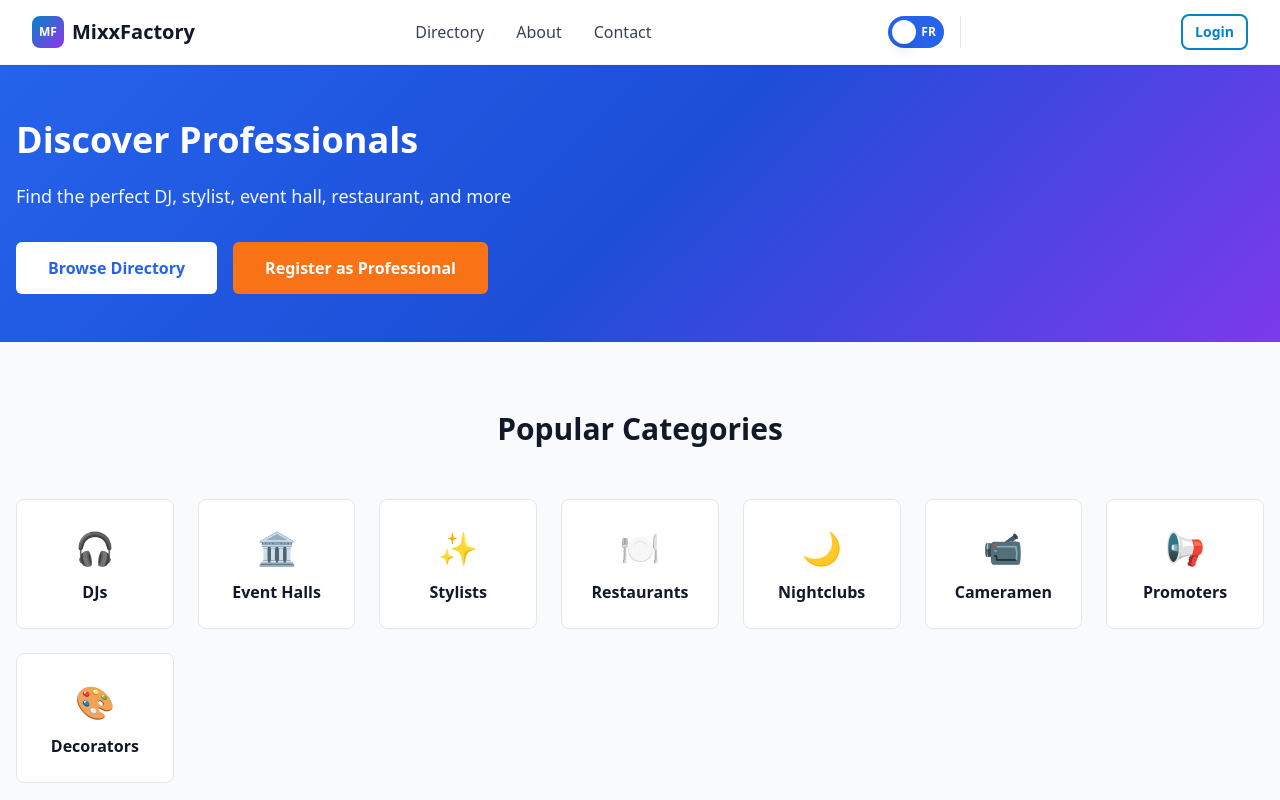
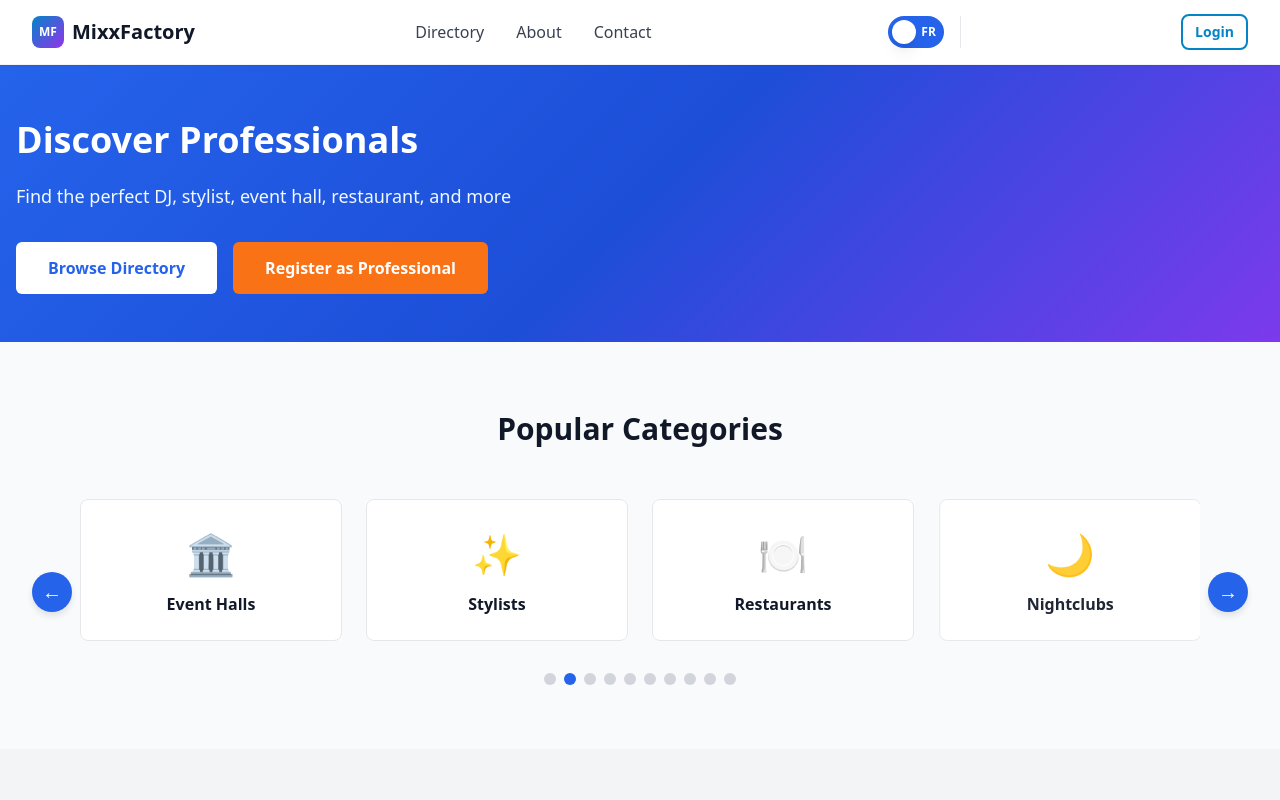
Before and after one commit to SBMBENDE/mixxfactory, a Next.js app: page / in a window 1280 px wide. Shown: the top 800 px of the page. Built offline with nearby package versions, Linux system fonts and the light colour scheme; no server answers.

Commit message:
feat: add animated carousel for category cards on homepage

```diff
--- a/app/(public)/page.tsx
+++ b/app/(public)/page.tsx
@@ -7,6 +7,7 @@
 import { useState, useEffect } from 'react';
 import { AuthModal } from '@/components/AuthModal';
 import { useTranslations } from '@/hooks/useTranslations';
+import Carousel from '@/components/Carousel';
 
 export default function HomePage() {
   const [isAuthModalOpen, setIsAuthModalOpen] = useState(false);
@@ -77,18 +78,15 @@ export default function HomePage() {
         </div>
       </section>
 
-      {/* Categories Preview */}
+      {/* Categories Preview - Carousel */}
       <section style={{ padding: '4rem 1rem' }}>
         <div style={{ maxWidth: '1280px', margin: '0 auto' }}>
           <h2 style={{ fontSize: '1.875rem', fontWeight: 'bold', marginBottom: '3rem', textAlign: 'center' }}>
             {t.home.popularCategories}
           </h2>
-          <div style={{
-            display: 'grid',
-            gridTemplateColumns: 'repeat(auto-fit, minmax(150px, 1fr))',
-            gap: '1.5rem'
-          }}>
-            {[
+          <div style={{ paddingLeft: '4rem', paddingRight: '4rem' }}>
+            <Carousel
+              items={[
                 { nameKey: 'dj', slug: 'dj', emoji: '🎧' },
                 { nameKey: 'eventHall', slug: 'event-hall', emoji: '🏛️' },
                 { nameKey: 'stylist', slug: 'stylist', emoji: '✨' },
@@ -97,9 +95,11 @@ export default function HomePage() {
                 { nameKey: 'cameraman', slug: 'cameraman', emoji: '📹' },
                 { nameKey: 'promoter', slug: 'promoter', emoji: '📢' },
                 { nameKey: 'decorator', slug: 'decorator', emoji: '🎨' },
-            ].map((cat) => (
+                { nameKey: 'caterer', slug: 'caterer', emoji: '🍽️' },
+                { nameKey: 'florist', slug: 'florist', emoji: '🌸' },
+              ]}
+              renderItem={(cat) => (
                 <a
-                key={cat.slug}
                   href={`/directory?category=${cat.slug}`}
                   style={{
                     padding: '1.5rem',
@@ -109,22 +109,30 @@ export default function HomePage() {
                     border: '1px solid #e5e7eb',
                     textDecoration: 'none',
                     color: 'inherit',
-                  transition: 'all 0.2s',
+                    transition: 'all 0.3s',
                     cursor: 'pointer',
+                    display: 'block',
+                    height: '100%',
                   }}
                   onMouseEnter={(e) => {
-                  e.currentTarget.style.boxShadow = '0 10px 15px rgba(0,0,0,0.1)';
+                    e.currentTarget.style.boxShadow = '0 20px 25px rgba(37, 99, 235, 0.15)';
                     e.currentTarget.style.borderColor = '#2563eb';
+                    e.currentTarget.style.transform = 'translateY(-4px)';
                   }}
                   onMouseLeave={(e) => {
                     e.currentTarget.style.boxShadow = 'none';
                     e.currentTarget.style.borderColor = '#e5e7eb';
+                    e.currentTarget.style.transform = 'translateY(0)';
                   }}
                 >
-                <div style={{ fontSize: '2rem', marginBottom: '0.5rem' }}>{cat.emoji}</div>
+                  <div style={{ fontSize: '2.5rem', marginBottom: '0.5rem' }}>{cat.emoji}</div>
                   <p style={{ fontWeight: '600', color: '#111827' }}>{t.categories[cat.nameKey as keyof typeof t.categories]}</p>
                 </a>
-            ))}
+              )}
+              itemsPerView={4}
+              autoScroll={true}
+              autoScrollInterval={5000}
+            />
           </div>
         </div>
       </section>
--- /dev/null
+++ b/components/Carousel.tsx
@@ -0,0 +1,225 @@
+/**
+ * Animated Carousel Component for Category Cards
+ */
+
+'use client';
+
+import { useState, useEffect } from 'react';
+
+interface CarouselItem {
+  nameKey: string;
+  slug: string;
+  emoji: string;
+}
+
+interface CarouselProps {
+  items: CarouselItem[];
+  renderItem: (item: CarouselItem, isVisible: boolean) => React.ReactNode;
+  itemsPerView?: number;
+  autoScroll?: boolean;
+  autoScrollInterval?: number;
+}
+
+export default function Carousel({
+  items,
+  renderItem,
+  itemsPerView = 4,
+  autoScroll = true,
+  autoScrollInterval = 4000,
+}: CarouselProps) {
+  const [currentIndex, setCurrentIndex] = useState(0);
+  const [isAutoScrolling, setIsAutoScrolling] = useState(autoScroll);
+
+  // Auto-scroll effect
+  useEffect(() => {
+    if (!isAutoScrolling) return;
+
+    const interval = setInterval(() => {
+      setCurrentIndex((prev) => (prev + 1) % items.length);
+    }, autoScrollInterval);
+
+    return () => clearInterval(interval);
+  }, [isAutoScrolling, items.length, autoScrollInterval]);
+
+  const handlePrev = () => {
+    setIsAutoScrolling(false);
+    setCurrentIndex((prev) => (prev - 1 + items.length) % items.length);
+  };
+
+  const handleNext = () => {
+    setIsAutoScrolling(false);
+    setCurrentIndex((prev) => (prev + 1) % items.length);
+  };
+
+  // Resume auto-scroll after 10 seconds of inactivity
+  useEffect(() => {
+    if (!autoScroll || isAutoScrolling) return;
+
+    const timeout = setTimeout(() => {
+      setIsAutoScrolling(true);
+    }, 10000);
+
+    return () => clearTimeout(timeout);
+  }, [isAutoScrolling, autoScroll]);
+
+  const visibleItems = [];
+  for (let i = 0; i < itemsPerView; i++) {
+    visibleItems.push(items[(currentIndex + i) % items.length]);
+  }
+
+  return (
+    <div style={{
+      position: 'relative',
+      width: '100%',
+    }}>
+      {/* Carousel Container */}
+      <div style={{
+        display: 'grid',
+        gridTemplateColumns: `repeat(${itemsPerView}, 1fr)`,
+        gap: '1.5rem',
+        overflow: 'hidden',
+      }}>
+        {visibleItems.map((item, idx) => (
+          <div
+            key={`${item.slug}-${idx}`}
+            style={{
+              animation: `slideIn 0.5s ease-out ${idx * 0.1}s both`,
+              opacity: idx === 0 ? 1 : 0.8,
+              transform: idx === 0 ? 'scale(1)' : 'scale(0.95)',
+              transition: 'all 0.3s ease',
+            }}
+          >
+            {renderItem(item, idx === 0)}
+          </div>
+        ))}
+      </div>
+
+      {/* Navigation Buttons */}
+      <button
+        onClick={handlePrev}
+        style={{
+          position: 'absolute',
+          left: '-3rem',
+          top: '50%',
+          transform: 'translateY(-50%)',
+          width: '2.5rem',
+          height: '2.5rem',
+          borderRadius: '50%',
+          backgroundColor: '#2563eb',
+          color: 'white',
+          border: 'none',
+          fontSize: '1.25rem',
+          cursor: 'pointer',
+          display: 'flex',
+          alignItems: 'center',
+          justifyContent: 'center',
+          transition: 'all 0.2s',
+          boxShadow: '0 4px 6px rgba(0, 0, 0, 0.1)',
+        }}
+        onMouseEnter={(e) => {
+          e.currentTarget.style.backgroundColor = '#1d4ed8';
+          e.currentTarget.style.transform = 'translateY(-50%) scale(1.1)';
+        }}
+        onMouseLeave={(e) => {
+          e.currentTarget.style.backgroundColor = '#2563eb';
+          e.currentTarget.style.transform = 'translateY(-50%) scale(1)';
+        }}
+        aria-label="Previous"
+      >
+        ←
+      </button>
+
+      <button
+        onClick={handleNext}
+        style={{
+          position: 'absolute',
+          right: '-3rem',
+          top: '50%',
+          transform: 'translateY(-50%)',
+          width: '2.5rem',
+          height: '2.5rem',
+          borderRadius: '50%',
+          backgroundColor: '#2563eb',
+          color: 'white',
+          border: 'none',
+          fontSize: '1.25rem',
+          cursor: 'pointer',
+          display: 'flex',
+          alignItems: 'center',
+          justifyContent: 'center',
+          transition: 'all 0.2s',
+          boxShadow: '0 4px 6px rgba(0, 0, 0, 0.1)',
+        }}
+        onMouseEnter={(e) => {
+          e.currentTarget.style.backgroundColor = '#1d4ed8';
+          e.currentTarget.style.transform = 'translateY(-50%) scale(1.1)';
+        }}
+        onMouseLeave={(e) => {
+          e.currentTarget.style.backgroundColor = '#2563eb';
+          e.currentTarget.style.transform = 'translateY(-50%) scale(1)';
+        }}
+        aria-label="Next"
+      >
+        →
+      </button>
+
+      {/* Carousel Indicators */}
+      <div style={{
+        display: 'flex',
+        justifyContent: 'center',
+        gap: '0.5rem',
+        marginTop: '2rem',
+      }}>
+        {items.map((_, idx) => (
+          <button
+            key={idx}
+            onClick={() => {
+              setCurrentIndex(idx);
+              setIsAutoScrolling(false);
+            }}
+            style={{
+              width: '0.75rem',
+              height: '0.75rem',
+              borderRadius: '50%',
+              backgroundColor: idx === currentIndex % items.length ? '#2563eb' : '#d1d5db',
+              border: 'none',
+              cursor: 'pointer',
+              transition: 'all 0.3s',
+            }}
+            onMouseEnter={(e) => {
+              if (idx !== currentIndex % items.length) {
+                e.currentTarget.style.backgroundColor = '#9ca3af';
+              }
+            }}
+            onMouseLeave={(e) => {
+              if (idx !== currentIndex % items.length) {
+                e.currentTarget.style.backgroundColor = '#d1d5db';
+              }
+            }}
+            aria-label={`Go to slide ${idx + 1}`}
+          />
+        ))}
+      </div>
+
+      {/* CSS for animations */}
+      <style>{`
+        @keyframes slideIn {
+          from {
+            opacity: 0;
+            transform: translateX(20px);
+          }
+          to {
+            opacity: 1;
+            transform: translateX(0);
+          }
+        }
+
+        @media (max-width: 768px) {
+          .carousel-button {
+            display: none;
+          }
+        }
+      `}</style>
+    </div>
+  );
+}
```
Lines whose indentation alone changed are shown as unchanged.
